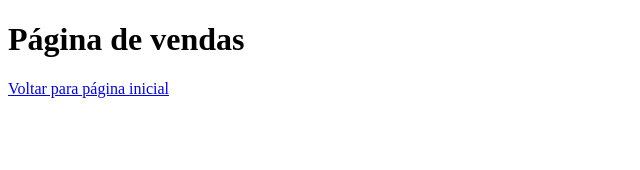
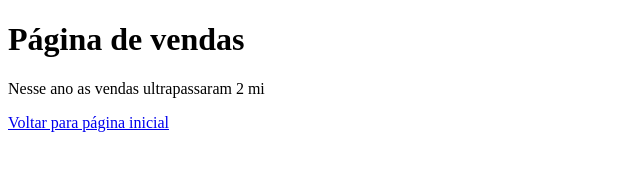
Before and after one commit to davipaludetto/github-class, a plain HTML site: page vendas.html in a window 1280 px wide. Shown: the whole page, without its empty margins (0-640 px from the left). Drawn offline with Linux system fonts and the light colour scheme.

Commit message:
histórico de vendas 2 mi

```diff
--- a/vendas.html
+++ b/vendas.html
@@ -7,6 +7,7 @@
 </head>
 <body>
     <h1>Página de vendas</h1>
+    <p>Nesse ano as vendas ultrapassaram 2 mi</p>
     <a href="index.html">Voltar para página inicial</a>
 </body>
 </html>
```
